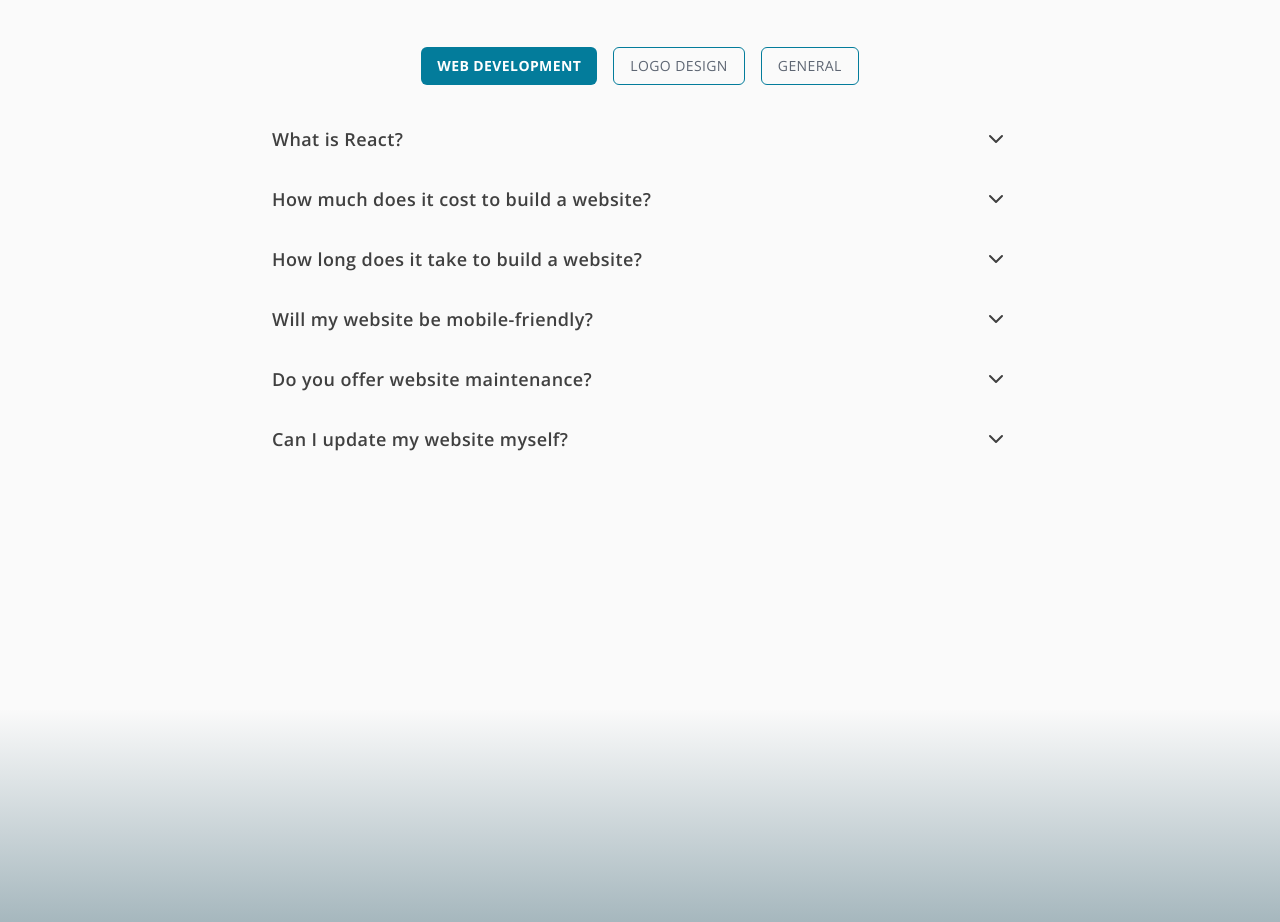
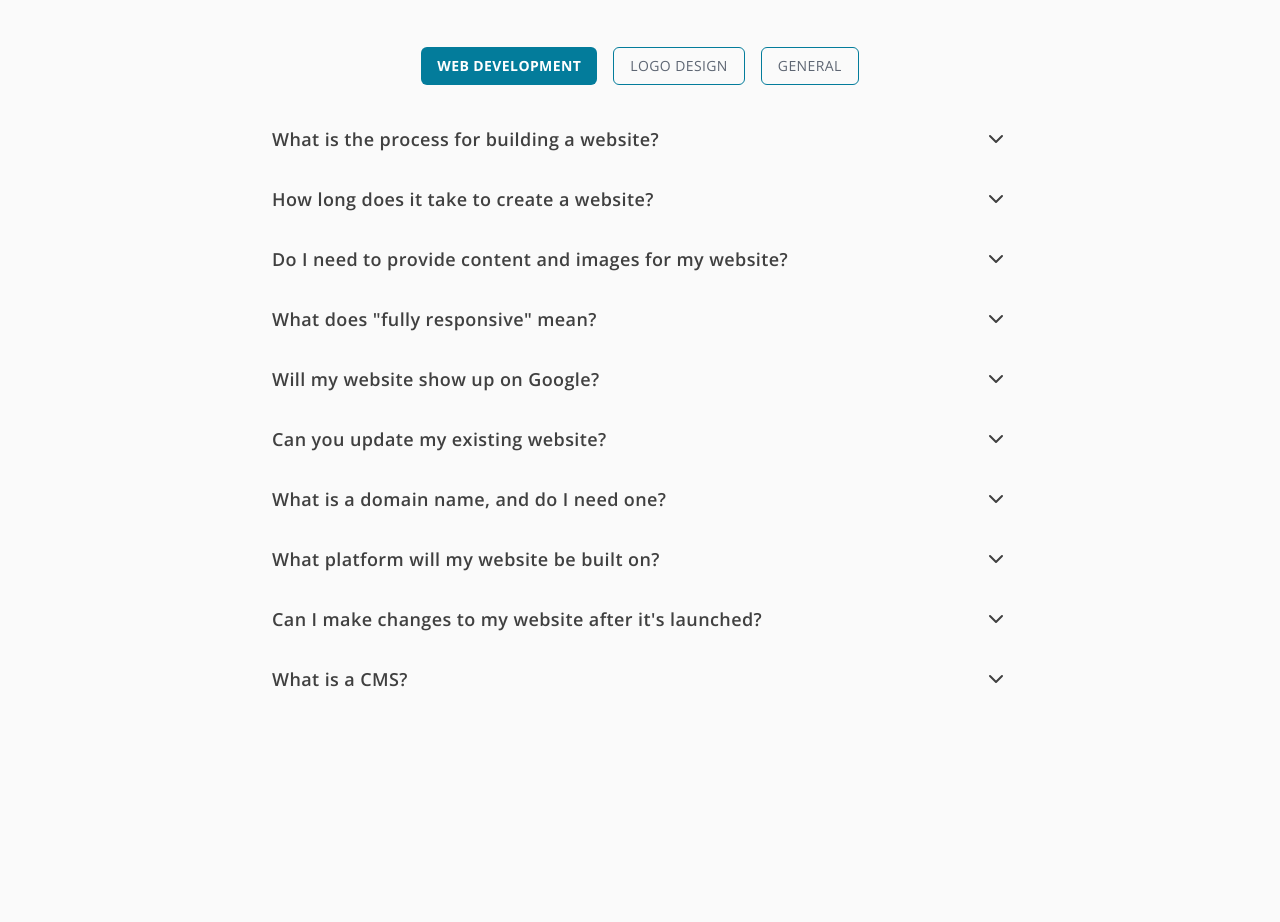
Before and after one commit to KramYengir/rigneymade, a Next.js app: page /faq in a window 1280 px wide. Shown: the part 980-1902 px from the top of the page. Built offline with nearby package versions, Linux system fonts and the light colour scheme.

Commit message:
begin adding real questions

```diff
--- a/data/faqItems.js
+++ b/data/faqItems.js
@@ -2,106 +2,144 @@ const faqItems = [
   // Web Development
   {
     category: "Web Development",
-    question: "What is React?",
-    answer: "React is a JavaScript library for building user interfaces.",
+    question: "What is the process for building a website?",
+    answer:
+      "We start with a consultation to understand your needs and goals. Next, we move on to design, development, and testing before launching your website. You'll be involved every step of the way.",
   },
   {
     category: "Web Development",
-    question: "How much does it cost to build a website?",
+    question: "How long does it take to create a website?",
     answer:
-      "The cost varies depending on the complexity and features required, but most projects start at around $1,500.",
+      "The timeline varies depending on the complexity of the project, but most websites are completed within 4–6 weeks.",
   },
   {
     category: "Web Development",
-    question: "How long does it take to build a website?",
+    question: "Do I need to provide content and images for my website?",
     answer:
-      "The timeline depends on the project's complexity, but most websites generally take 4-6 weeks to complete, including design, development, and revisions.",
+      "Yes, we encourage clients to provide their own content and images to ensure the website aligns with their vision. We can also assist with content creation if needed.",
   },
   {
     category: "Web Development",
-    question: "Will my website be mobile-friendly?",
+    question: 'What does "fully responsive" mean?',
     answer:
-      "Yes, all websites we develop are responsive, meaning they are optimized for mobile, tablet, and desktop viewing.",
+      "Fully responsive means your website will automatically adjust and look great on all devices and screen sizes, including desktops, tablets, and smartphones.",
   },
   {
     category: "Web Development",
-    question: "Do you offer website maintenance?",
+    question: "Will my website show up on Google?",
     answer:
-      "Yes, we offer ongoing maintenance plans to ensure your website stays updated and secure.",
+      "Yes, we build websites with SEO best practices to ensure they are search-engine-friendly. However, getting it to the top of search results is not something we can promise as it depends on various factors and usually requires time and expertise in SEO optimization.",
   },
   {
     category: "Web Development",
-    question: "Can I update my website myself?",
+    question: "Can you update my existing website?",
     answer:
-      "Absolutely! We build websites with user-friendly content management systems (CMS) like WordPress or custom CMS solutions, so you can easily make updates.",
+      "Generally yes, but this also depends on the technology and design of your website. For example, if you're using platform-specific technologies like WordPress, we would be more comfortable creating a new website from scratch.",
+  },
+  {
+    category: "Web Development",
+    question: "What is a domain name, and do I need one?",
+    answer:
+      'A domain name is your website\'s address on the internet, for example, in www.bobsburgers.com, "bobsburgers" is the domain name. Yes, you need one for your website, and we can help you secure it.',
+  },
+  {
+    category: "Web Development",
+    question: "What platform will my website be built on?",
+    answer:
+      "Currently, we use Next.js to build our websites. This is what we are most comfortable with at the moment, but it could change in the future",
+  },
+  {
+    category: "Web Development",
+    question: "Can I make changes to my website after it's launched?",
+    answer:
+      "A CMS (see below) is included in our service, so you can make changes to your website after it's launched. But this is limited to content changes, and not to the design of the website itself.",
+  },
+  {
+    category: "Web Development",
+    question: "What is a CMS?",
+    answer:
+      "A CMS is a content management system, which is a software that allows you to manage and publish content on your website. Currently, we use Sanity.io as our CMS.",
   },
 
   // Logo Design
   {
     category: "Logo Design",
-    question: "How long does it take to create a logo?",
-    answer: "Typically, it takes about 2 weeks from concept to final design.",
+    question: "What’s included in your logo design service?",
+    answer:
+      "Our service includes consultation, initial concepts, revisions, and delivery of final designs in various formats suitable for digital and print use.",
   },
   {
     category: "Logo Design",
-    question: "What is the logo design process like?",
+    question: "How do I know what type of logo is best for my business?",
     answer:
-      "We start with a consultation to understand your brand, followed by initial sketches and concepts. After that, we refine the design based on your feedback until we reach the final version.",
+      "During our consultation, we’ll discuss your brand’s values, target audience, and industry to help create a logo that fits your business perfectly.",
   },
   {
     category: "Logo Design",
-    question: "How many revisions do I get?",
+    question: "How long does it take to design a logo?",
     answer:
-      "Our standard package includes up to 3 rounds of revisions. Additional revisions can be arranged if needed.",
+      "Typically, from concept to final design, it could be as short as a couple of weeks to a month, depending on complexity, feedback and revisions.",
+  },
+  {
+    category: "Logo Design",
+    question: "Will I own the rights to my logo?",
+    answer:
+      "Yes, once the project is complete and payment is finalized, you will have full ownership of your logo.",
+  },
+  {
+    category: "Logo Design",
+    question: "Can you rework an existing logo?",
+    answer:
+      "Yes, we can refresh or modernize your existing logo while keeping the essence of your brand intact.",
+  },
+  {
+    category: "Logo Design",
+    question: "What if I don’t know what I want in a logo?",
+    answer:
+      "That’s okay! We’ll guide you through the process by exploring styles, colors, and concepts to find what resonates with your brand.",
   },
   {
     category: "Logo Design",
     question: "What file formats will I receive?",
     answer:
-      "You will receive your logo in various formats, including PNG, JPG, and vector files like AI, EPS, and SVG for print and digital use.",
+      "You’ll get your logo in versatile formats, including PNG, JPG, and vector files (SVG) for use across all mediums.",
   },
   {
     category: "Logo Design",
-    question: "Do you offer brand guidelines with the logo?",
+    question: 'What is an "alternative design"?',
     answer:
-      "Yes, we can provide a brand guideline document that outlines logo usage, color palette, and typography for an additional fee.",
+      "An alternative design is a design which is a variation of the main design. This may mean a change to the layout or style of the design to suit a particular purpose i.e. for stationary, clothes, business cards etc.",
   },
 
   // General
   {
     category: "General",
-    question: "What are your working hours?",
-    answer: "We are available Monday to Friday from 9 AM to 5 PM.",
+    question: "How do we get started?",
+    answer:
+      "Simply contact us through the website or email us, and we’ll set up a friendly chat to discuss your needs and next steps.",
   },
   {
     category: "General",
-    question: "How can I contact you?",
+    question: "Do you require a deposit before starting work?",
     answer:
-      "You can reach us via the contact form on our website or directly through email at info@rigneymade.com.",
+      "Yes, we typically require a 50% deposit before starting, with the balance due upon project completion and satisfaction.",
   },
   {
     category: "General",
-    question: "What is your payment process?",
-    answer:
-      "We typically require a 50% deposit upfront and the remaining 50% upon project completion. Payment can be made via bank transfer or online payment methods.",
+    question: "What payment methods do you accept?",
+    answer: "We accept bank transfers and online payments via PayPal.",
   },
   {
     category: "General",
-    question: "Do you offer a money-back guarantee?",
+    question: "I’m not tech-savvy—can you guide me through the process?",
     answer:
-      "Yes, if you're not satisfied with the initial design concepts, you can request a refund before proceeding further with the project.",
-  },
-  {
-    category: "General",
-    question: "Can you help with digital marketing?",
-    answer:
-      "While our focus is on web development and design, we have partners who specialize in digital marketing and can connect you with the right resources.",
+      "Absolutely! We work closely with you to ensure everything is clear and straightforward. You don’t need to be an expert — that's what we're here for.",
   },
   {
     category: "General",
     question: "Where are you based?",
     answer:
-      "We are based in Liverpool, but we work with clients from the UK & Ireland",
+      "We are based in Liverpool, but we work with clients across the UK and Ireland.",
   },
 ];
 
```
